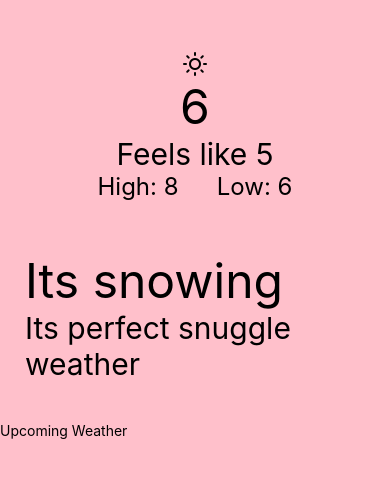
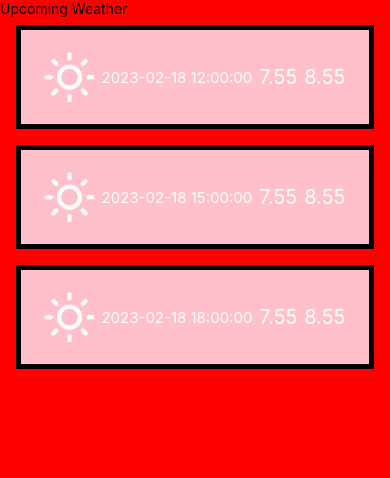
Before and after one commit to Codeyg12/tutorials, a React Native app in the folder WeatherApp/: screen / in a window 390 px wide. Shown: the top 478 px of the page. Built offline with nearby package versions, Linux system fonts and the light colour scheme.

Commit message:
styling upcomingweather

```diff
--- a/WeatherApp/App.js
+++ b/WeatherApp/App.js
@@ -5,7 +5,7 @@ import UpcomingWeather from './src/components/UpcomingWeather'
 export default function App() {
   return (
     <View style={styles.container}>
-      <CurrentWeather />
+      {/* <CurrentWeather /> */}
       <UpcomingWeather />
     </View>
   )
--- a/WeatherApp/src/components/UpcomingWeather.js
+++ b/WeatherApp/src/components/UpcomingWeather.js
@@ -1,10 +1,76 @@
 import { SafeAreaProvider } from 'react-native-safe-area-context'
-import { StyleSheet, Text } from 'react-native'
+import { FlatList, StatusBar, StyleSheet, Text, View } from 'react-native'
+import { Feather } from '@expo/vector-icons'
+
+const DATA = [
+  {
+    dt_text: '2023-02-18 12:00:00',
+    main: {
+      temp_max: 8.55,
+      temp_min: 7.55
+    },
+    weather: [
+      {
+        main: 'Clear'
+      }
+    ]
+  },
+  {
+    dt_text: '2023-02-18 15:00:00',
+    main: {
+      temp_max: 8.55,
+      temp_min: 7.55
+    },
+    weather: [
+      {
+        main: 'Clouds'
+      }
+    ]
+  },
+  {
+    dt_text: '2023-02-18 18:00:00',
+    main: {
+      temp_max: 8.55,
+      temp_min: 7.55
+    },
+    weather: [
+      {
+        main: 'Rain'
+      }
+    ]
+  }
+]
+
+const Item = (props) => {
+  const { dt_text, min, max, condition } = props
+  return (
+    <View style={styles.item}>
+      <Feather name="sun" size={50} color="white" />
+      <Text style={styles.date}>{dt_text}</Text>
+      <Text style={styles.temp}>{min}</Text>
+      <Text style={styles.temp}>{max}</Text>
+    </View>
+  )
+}
 
 const UpcomingWeather = () => {
+  const renderItem = ({ item }) => (
+    <Item
+      condition={item.weather[0].main}
+      dt_text={item.dt_text}
+      max={item.main.temp_max}
+      min={item.main.temp_min}
+    />
+  )
+
   return (
     <SafeAreaProvider style={styles.container}>
       <Text>Upcoming Weather</Text>
+      <FlatList
+        data={DATA}
+        renderItem={renderItem}
+        keyExtractor={(item) => item.dt_text}
+      />
     </SafeAreaProvider>
   )
 }
@@ -12,7 +78,25 @@ const UpcomingWeather = () => {
 const styles = StyleSheet.create({
   container: {
     flex: 1,
+    backgroundColor: 'red'
+  },
+  item: {
+    padding: 20,
+    marginVertical: 8,
+    marginHorizontal: 16,
+    flexDirection: 'row',
+    justifyContent: 'space-around',
+    alignItems: 'center',
+    borderWidth: 5,
     backgroundColor: 'pink'
+  },
+  temp: {
+    color: 'white',
+    fontSize: 20
+  },
+  date: {
+    color: 'white',
+    fontSize: 15
   }
 })
 export default UpcomingWeather
```
